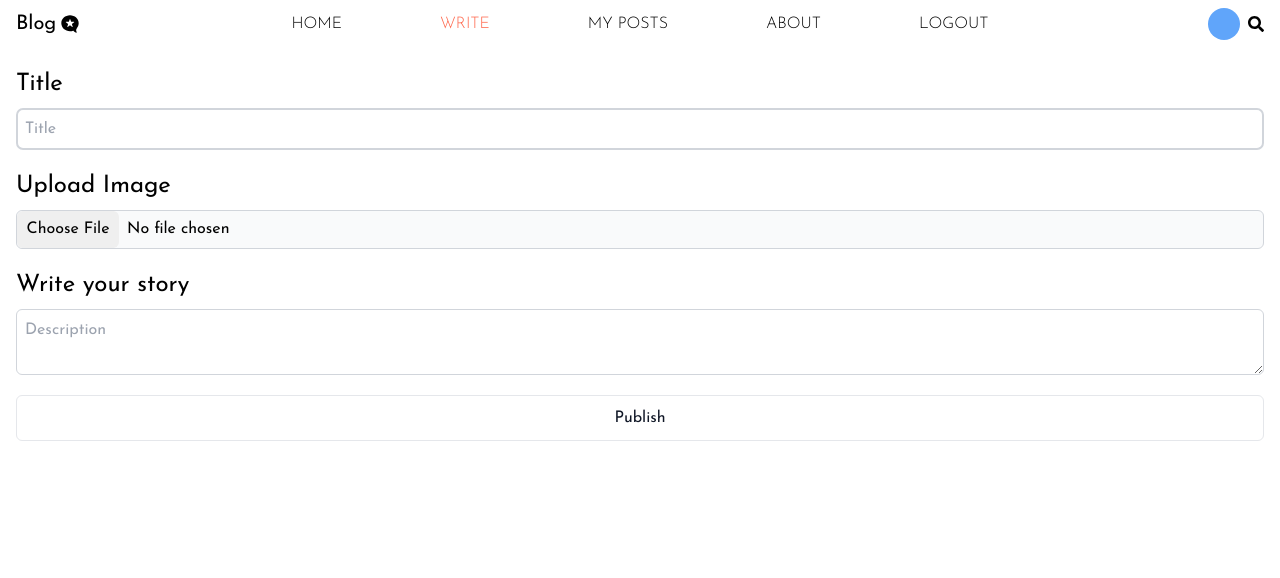
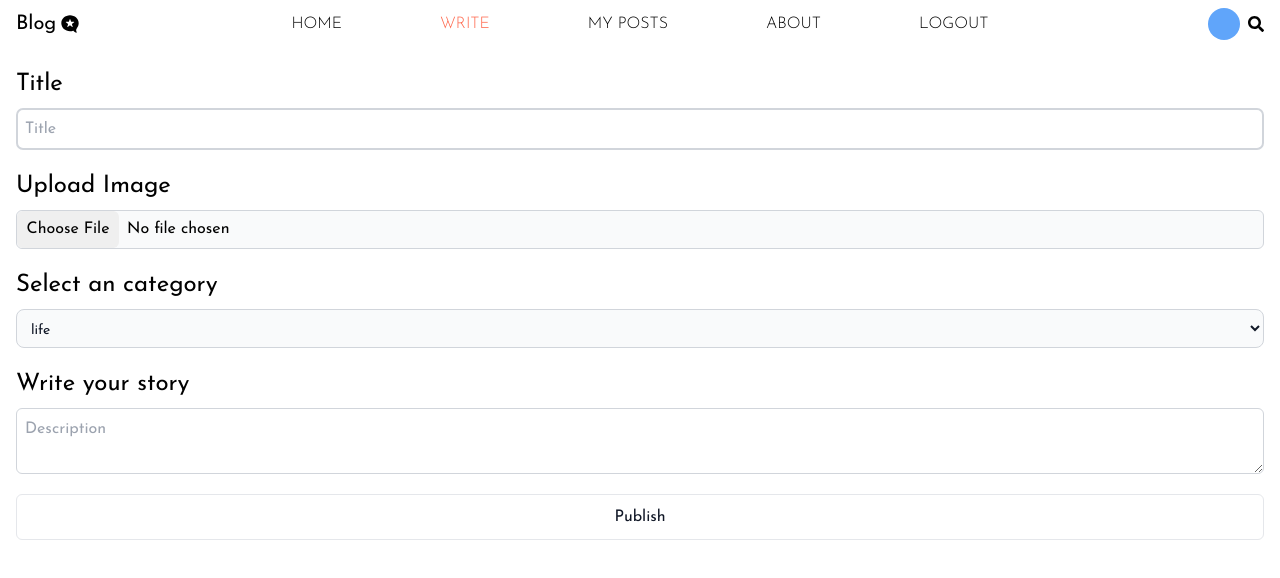
Before and after one commit to mohammad-mo/blog, a React (Create React App) app in the folder front-end/: page /write in a window 1280 px wide. Shown: the top 578 px of the page. Built offline with nearby package versions, Linux system fonts and the light colour scheme; sample sign-in values are in the browser's storage.

Commit message:
- Create a select menu.

```diff
--- a/front-end/src/pages/WritePage.js
+++ b/front-end/src/pages/WritePage.js
@@ -33,6 +33,23 @@
           />
         </div>
         <div id='formGroup' className='flex flex-col my-5'>
+          <label htmlFor='category' className='mb-2 text-2xl'>
+            Select an category
+          </label>
+          <select
+            id='category'
+            class='bg-gray-50 border border-gray-300 text-gray-900 text-sm rounded-lg focus:ring-blue-500 focus:border-blue-500 block w-full p-2.5'
+          >
+            <option value='US'>life</option>
+            <option value='CA'>music</option>
+            <option value='FR'>style</option>
+            <option value='DE'>sport</option>
+            <option value='DE'>cinema</option>
+            <option value='DE'>tech</option>
+            <option value='DE'>game</option>
+          </select>
+        </div>
+        <div id='formGroup' className='flex flex-col my-5'>
           <label htmlFor='description' className='mb-2 text-2xl'>
             Write your story
           </label>
```
